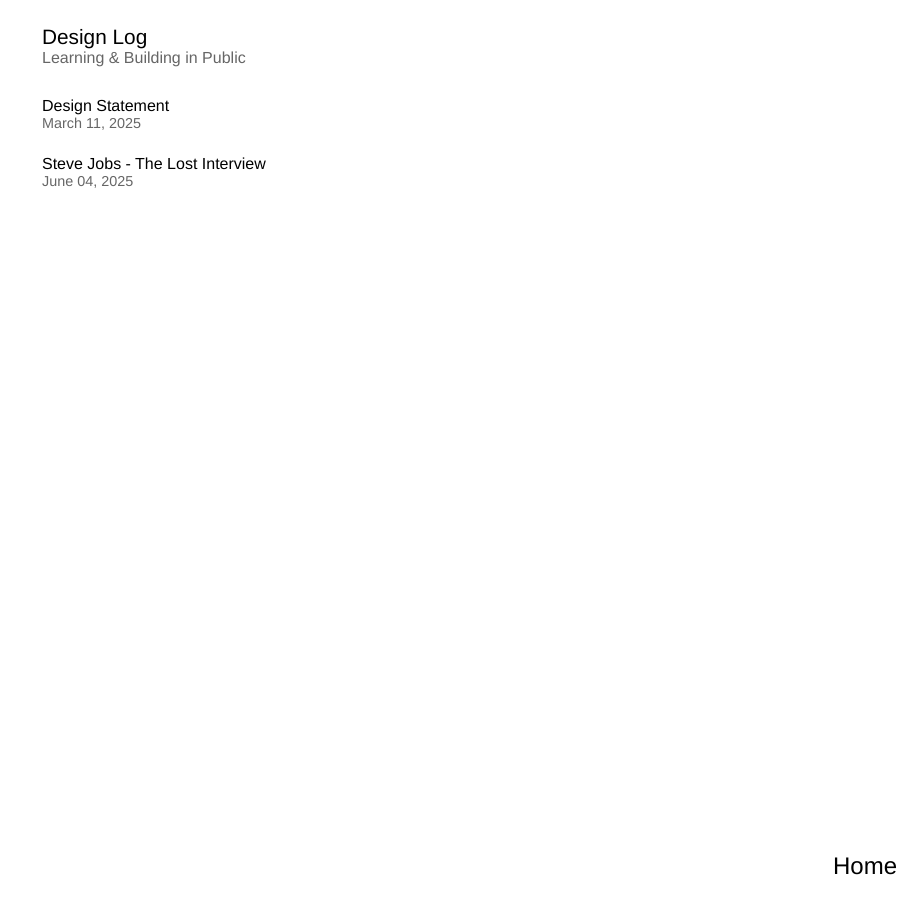
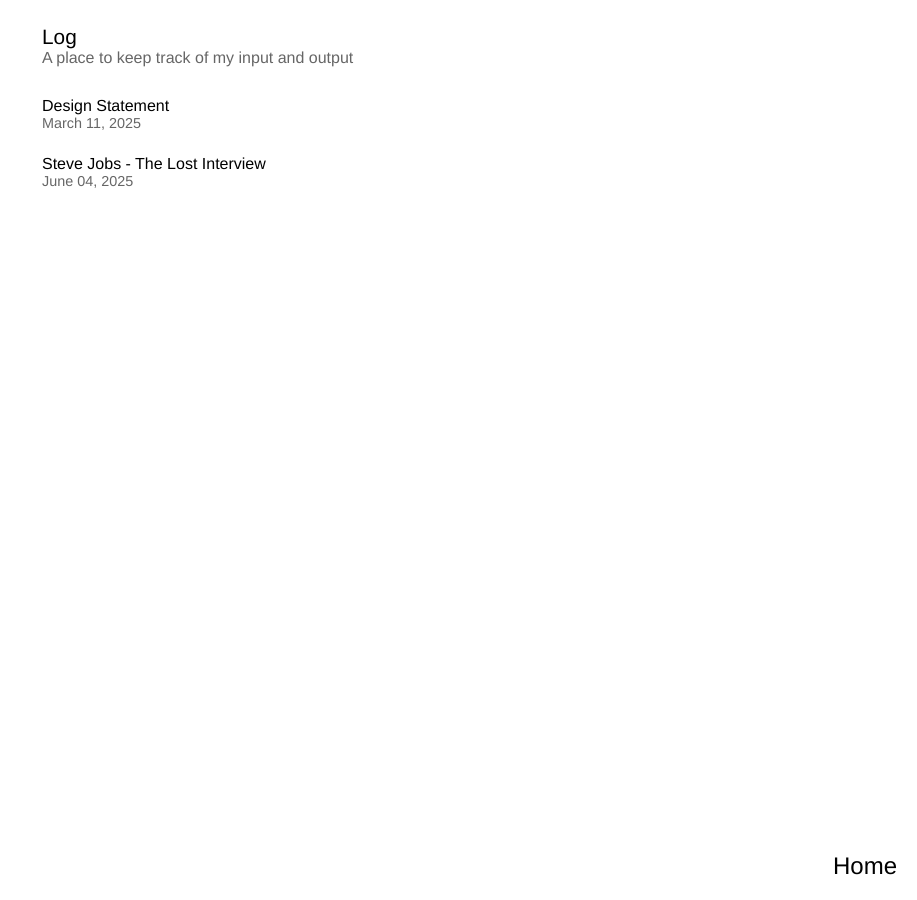
Before and after one commit to pxsswordprotected/personalsite, a Jekyll site: the page built from docs/my_writing/index.html, in a window 1280 px wide. Shown: the whole page, without its empty margins (363-1280 px from the left). Built offline with Jekyll 4.4.1, drawn with Linux system fonts in a browser that asks for light colours.

Commit message:
changed header text

```diff
--- a/docs/_layouts/home.html
+++ b/docs/_layouts/home.html
@@ -58,8 +58,8 @@
 </head>
 <body>
   <div class="container">
-    <div class="heading">Design Log</div>
-    <div class="subheading">Learning &amp; Building in Public</div>
+    <div class="heading">Log</div>
+    <div class="subheading">A place to keep track of my input and output</div>
 
     <!-- Pinned Posts -->
     {% assign pinned_posts = site.posts | where: 'pinned', true | sort: 'date' | reverse %}
```
